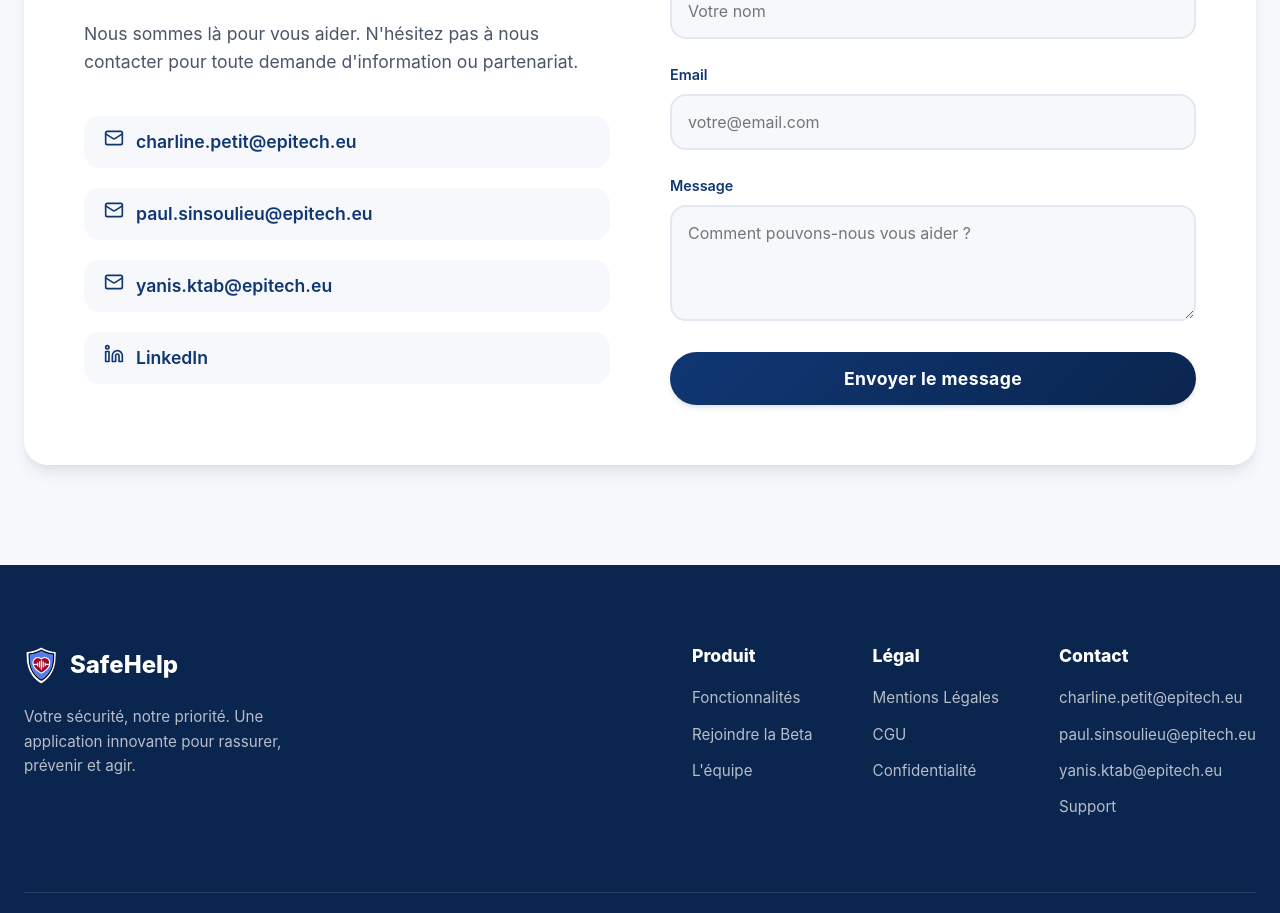
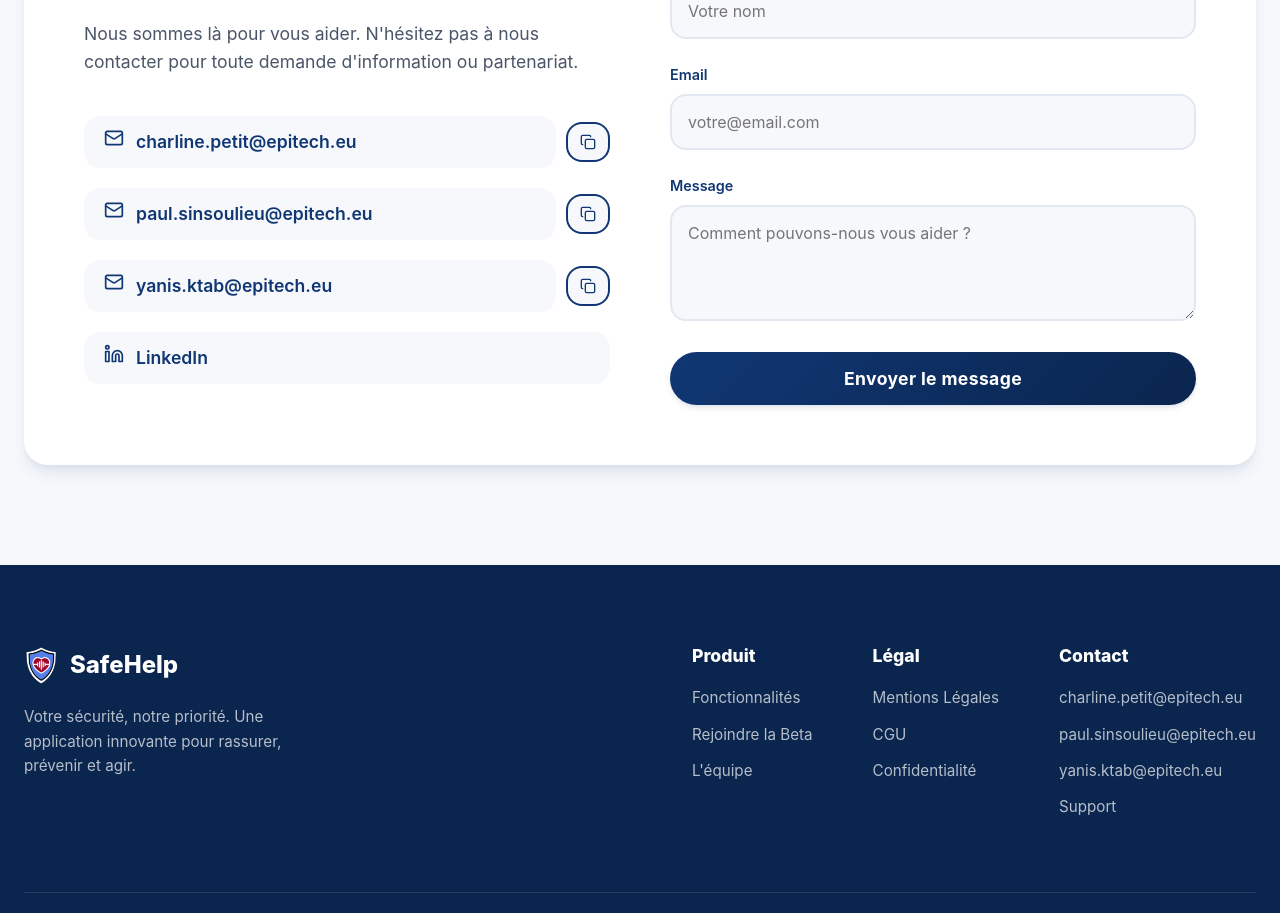
Before and after one commit to charlinecha54/SafeHelp-website, a React (Vite) app: page / in a window 1280 px wide. Shown: the part 9848-10761 px from the top of the page. Built offline with nearby package versions, Linux system fonts and the light colour scheme.

Commit message:
feat: Ajout de boutons copier-coller pour les adresses email dans Contact

```diff
--- a/src/components/Contact.css
+++ b/src/components/Contact.css
@@ -37,6 +37,12 @@
     gap: 20px;
 }
 
+.contact-link-wrapper {
+    display: flex;
+    align-items: center;
+    gap: 10px;
+}
+
 .contact-link {
     display: flex;
     align-items: center;
@@ -48,11 +54,51 @@
     background: var(--color-bg);
     border-radius: var(--radius-md);
     transition: var(--transition-fast);
+    flex: 1;
 }
 
 .contact-link:hover {
     background: var(--color-accent-light);
     transform: translateX(5px);
+}
+
+.copy-btn {
+    display: flex;
+    align-items: center;
+    gap: 6px;
+    padding: 10px 12px;
+    background: var(--color-bg);
+    border: 2px solid var(--color-primary);
+    border-radius: var(--radius-md);
+    color: var(--color-primary);
+    cursor: pointer;
+    transition: var(--transition-fast);
+    font-size: 0.85rem;
+    font-weight: 600;
+    white-space: nowrap;
+}
+
+.copy-btn:hover {
+    background: var(--color-primary);
+    color: white;
+}
+
+.copied-text {
+    font-size: 0.75rem;
+    color: var(--color-success);
+    font-weight: 700;
+    animation: fadeIn 0.3s ease;
+}
+
+@keyframes fadeIn {
+    from {
+        opacity: 0;
+        transform: translateX(-5px);
+    }
+    to {
+        opacity: 1;
+        transform: translateX(0);
+    }
 }
 
 .contact-form {
--- a/src/components/Contact.jsx
+++ b/src/components/Contact.jsx
@@ -1,5 +1,5 @@
 import React, { useState } from 'react';
-import { Mail, Linkedin } from 'lucide-react';
+import { Mail, Linkedin, Copy } from 'lucide-react';
 import './Contact.css';
 
 const Contact = () => {
@@ -9,6 +9,8 @@ const Contact = () => {
         message: ''
     });
 
+    const [copiedEmail, setCopiedEmail] = useState('');
+
     const handleChange = (e) => {
         setFormData({ ...formData, [e.target.name]: e.target.value });
     };
@@ -17,6 +19,12 @@ const Contact = () => {
         e.preventDefault();
         alert('Merci pour votre message ! Nous vous répondrons bientôt.');
         setFormData({ name: '', email: '', message: '' });
+    };
+
+    const handleCopy = (email) => {
+        navigator.clipboard.writeText(email);
+        setCopiedEmail(email);
+        setTimeout(() => setCopiedEmail(''), 2000);
     };
 
     return (
@@ -29,15 +37,45 @@ const Contact = () => {
                             Nous sommes là pour vous aider. N'hésitez pas à nous contacter pour toute demande d'information ou partenariat.
                         </p>
                         <div className="contact-links">
+                            <div className="contact-link-wrapper">
                                 <a href="mailto:charline.petit@epitech.eu" className="contact-link">
                                     <span className="icon"><Mail size={20} /></span> charline.petit@epitech.eu
                                 </a>
+                                <button
+                                    onClick={() => handleCopy('charline.petit@epitech.eu')}
+                                    className="copy-btn"
+                                    title="Copier l'adresse email"
+                                >
+                                    <Copy size={16} />
+                                    {copiedEmail === 'charline.petit@epitech.eu' && <span className="copied-text">Copié !</span>}
+                                </button>
+                            </div>
+                            <div className="contact-link-wrapper">
                                 <a href="mailto:paul.sinsoulieu@epitech.eu" className="contact-link">
                                     <span className="icon"><Mail size={20} /></span> paul.sinsoulieu@epitech.eu
                                 </a>
+                                <button
+                                    onClick={() => handleCopy('paul.sinsoulieu@epitech.eu')}
+                                    className="copy-btn"
+                                    title="Copier l'adresse email"
+                                >
+                                    <Copy size={16} />
+                                    {copiedEmail === 'paul.sinsoulieu@epitech.eu' && <span className="copied-text">Copié !</span>}
+                                </button>
+                            </div>
+                            <div className="contact-link-wrapper">
                                 <a href="mailto:yanis.ktab@epitech.eu" className="contact-link">
                                     <span className="icon"><Mail size={20} /></span> yanis.ktab@epitech.eu
                                 </a>
+                                <button
+                                    onClick={() => handleCopy('yanis.ktab@epitech.eu')}
+                                    className="copy-btn"
+                                    title="Copier l'adresse email"
+                                >
+                                    <Copy size={16} />
+                                    {copiedEmail === 'yanis.ktab@epitech.eu' && <span className="copied-text">Copié !</span>}
+                                </button>
+                            </div>
                             <a href="https://www.linkedin.com/company/appsafehelp" target="_blank" rel="noopener noreferrer" className="contact-link">
                                 <span className="icon"><Linkedin size={20} /></span> LinkedIn
                             </a>
```
Lines whose indentation alone changed are shown as unchanged.
